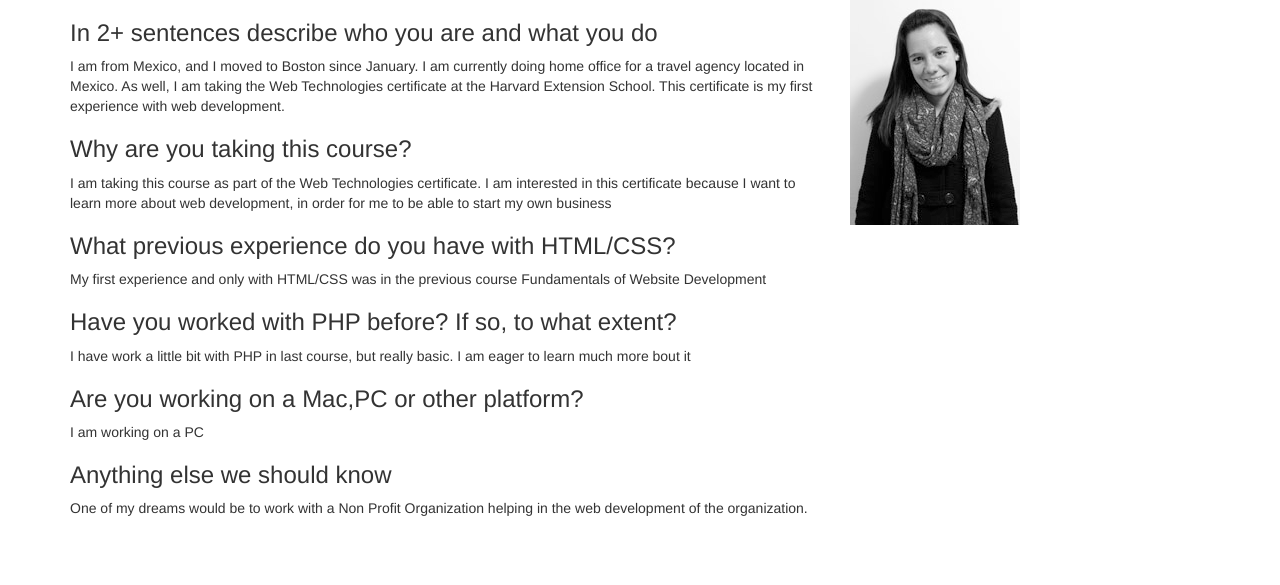
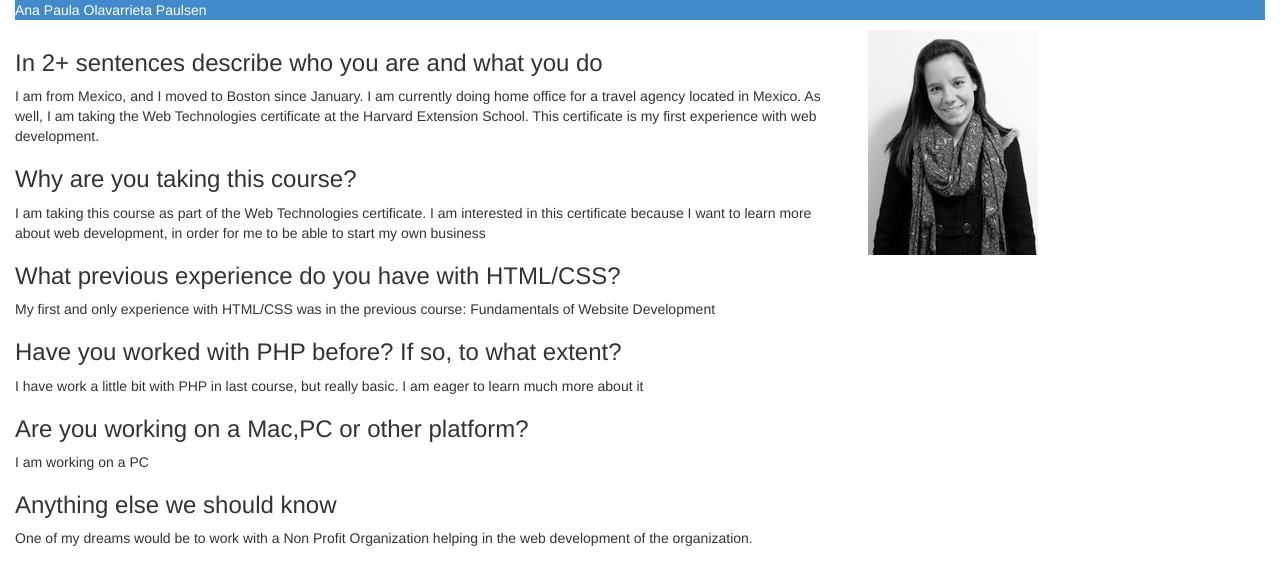
Before and after one commit to anapolavarrieta/P1, a PHP site: page / in a window 1280 px wide. Shown: the top 585 px of the page. Run offline with PHP 8.4, Linux system fonts and the light colour scheme.

Commit message:
Added a heading, made changes on typing mistakes

```diff
--- a/index.php
+++ b/index.php
@@ -11,7 +11,10 @@
 </head>
 
 <body>
-	<div class="container">
+	<div class="container-fluid">
+		<p class="bg-primary">
+			Ana Paula Olavarrieta Paulsen
+		</p>
 		<div class="row">
 			<div class= "col-md-8">
 			<h3> In 2+ sentences describe who you are and what you do </h3>
@@ -22,9 +25,9 @@
 			<p>I am taking this course as part of the Web Technologies certificate. I am interested in this certificate because I want to learn
 			more about web development, in order for me to be able to start my own business</p>
 			<h3>What previous experience do you have with HTML/CSS?</h3>
-			<p>My first experience and only with HTML/CSS was in the previous course Fundamentals of Website Development</p>
+			<p>My first and only experience with HTML/CSS was in the previous course: Fundamentals of Website Development</p>
 			<h3>Have you worked with PHP before? If so, to what extent?</h3>
-			<p>I have work a little bit with PHP in last course, but really basic. I am eager to learn much more bout it</p>
+			<p>I have work a little bit with PHP in last course, but really basic. I am eager to learn much more about it</p>
 			<h3>Are you working on a Mac,PC or other platform? </h3>
 			<p>I am working on a PC</p>
 			<h3>Anything else we should know </h3>
```
